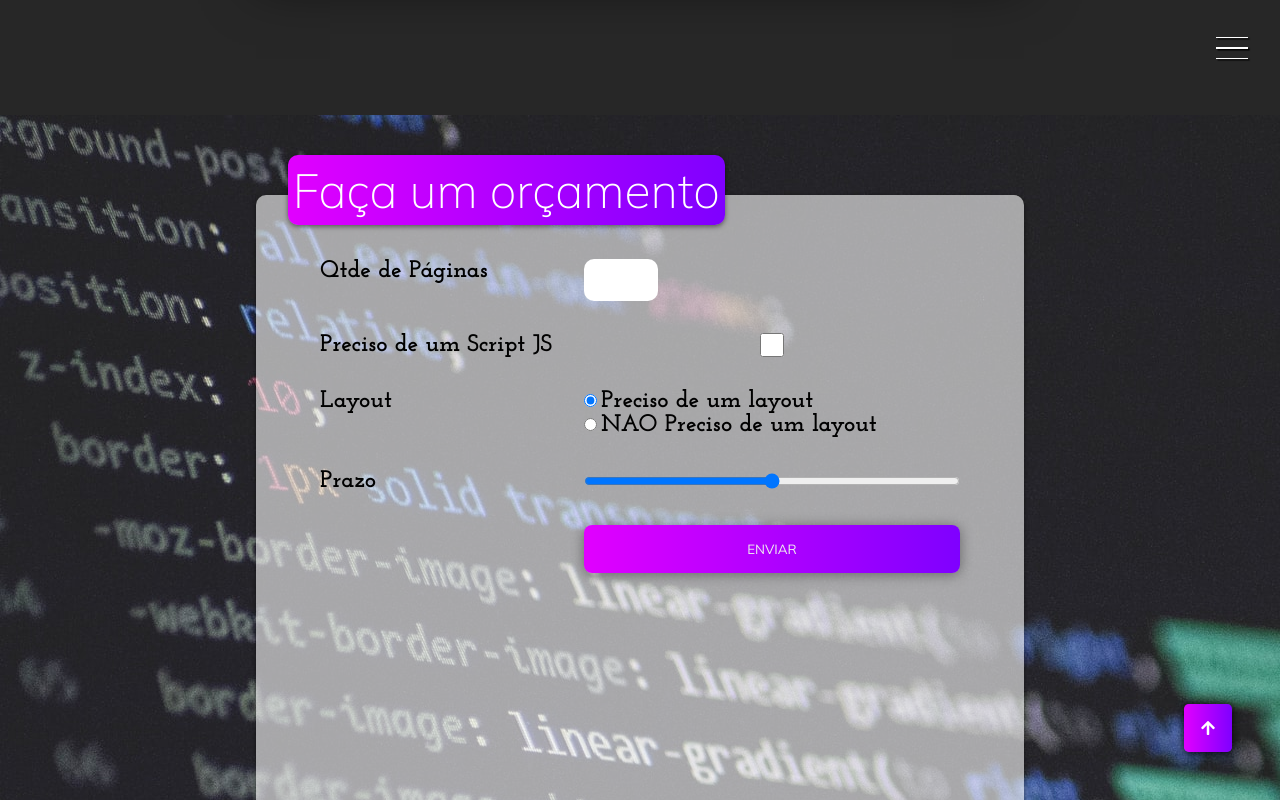
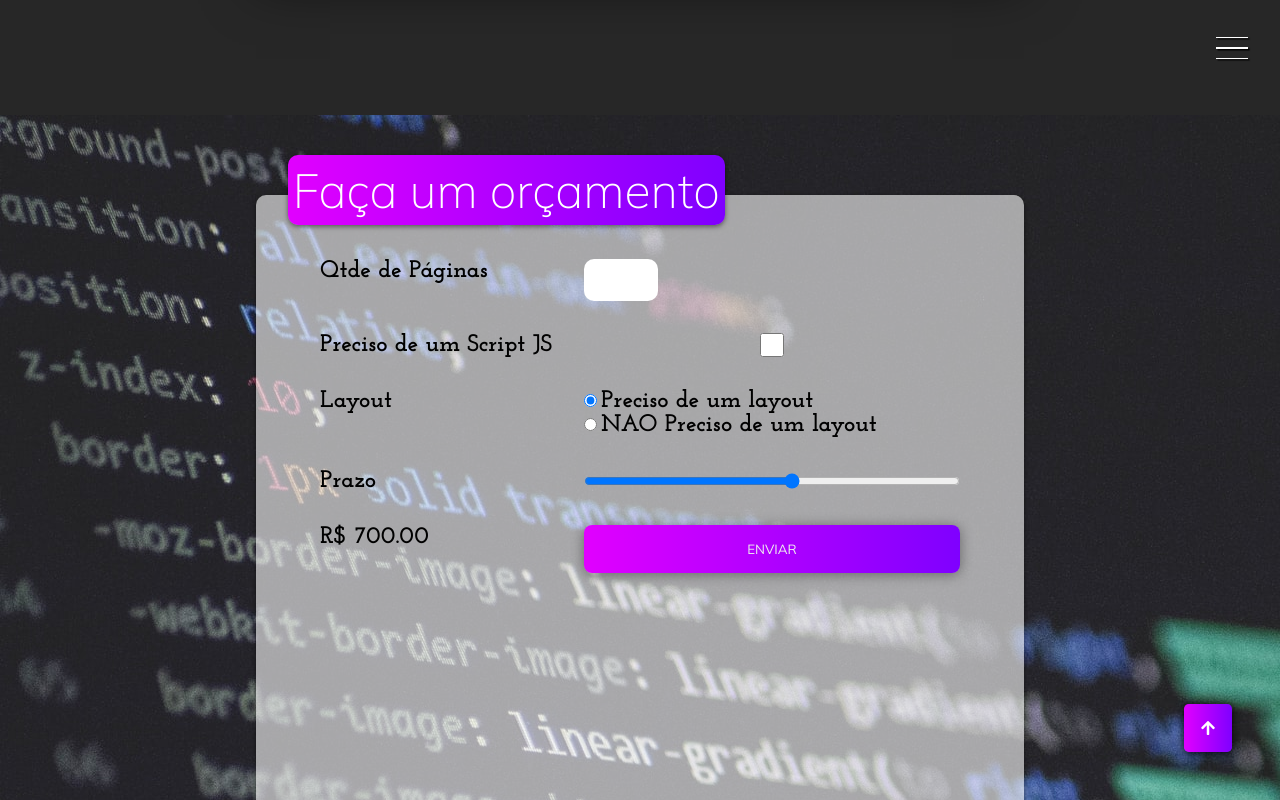
Before and after one commit to theodoro/portfolio, a plain HTML site: page index.html in a window 1280 px wide. Both pictures are taken after a click on the radio button "Preciso de um layout". Shown: the part 3277-4077 px from the top of the page. Drawn offline with Linux system fonts and the light colour scheme; files whose address does not match are found by name.

Commit message:
:package:JavaScript do Orçamento

```diff
--- a/index.html
+++ b/index.html
@@ -256,7 +256,8 @@
           </div>
 
           <label for="prazo">Prazo</label>
-          <input type="range" name="prazo" id="ŕazo">
+          <input type="range" name="prazo" id="prazo" min="1" max="10">
+          <label id="preco">R$0,00</label>
           <button class="btn btn-orcamento" type="submit">Enviar</button>
         </form>
       </div>
--- a/script.js
+++ b/script.js
@@ -1,5 +1,32 @@
 var burger = document.querySelector(".burger");
 
-burger.addEventListener("click", function(){
+burger.addEventListener("click", function () {
     document.querySelector(".container").classList.toggle("show-menu");
 })
+
+document.querySelector("#qtde").addEventListener("change", atualizarpreco)
+document.querySelector("#js").addEventListener("change", atualizarpreco)
+document.querySelector("#layout-sim").addEventListener("change", atualizarpreco)
+document.querySelector("#layout-nao").addEventListener("change", atualizarpreco)
+document.querySelector("#prazo").addEventListener("change", function(){
+    const prazo = document.querySelector("#prazo").value
+    document.querySelector("label[for=prazo]").innerHTML = `Prazo: ${prazo} semanas`
+    atualizarpreco()
+})
+
+function atualizarpreco() {
+    const qtde = document.querySelector("#qtde").value
+    const temJS = document.querySelector("#js").checked
+    const incluiLayout = document.querySelector("#layout-sim").checked
+    const prazo = document.querySelector("#prazo").value
+    let preco = qtde * 100
+
+    if(temJS) preco *= 1.1
+
+    if(incluiLayout) preco += 500
+
+    let taxaUrgencia = 1 - prazo * 0.1;
+    preco *= 1 + taxaUrgencia
+
+    document.querySelector("#preco").innerHTML = `R$ ${preco.toFixed(2)}`
+}
```
